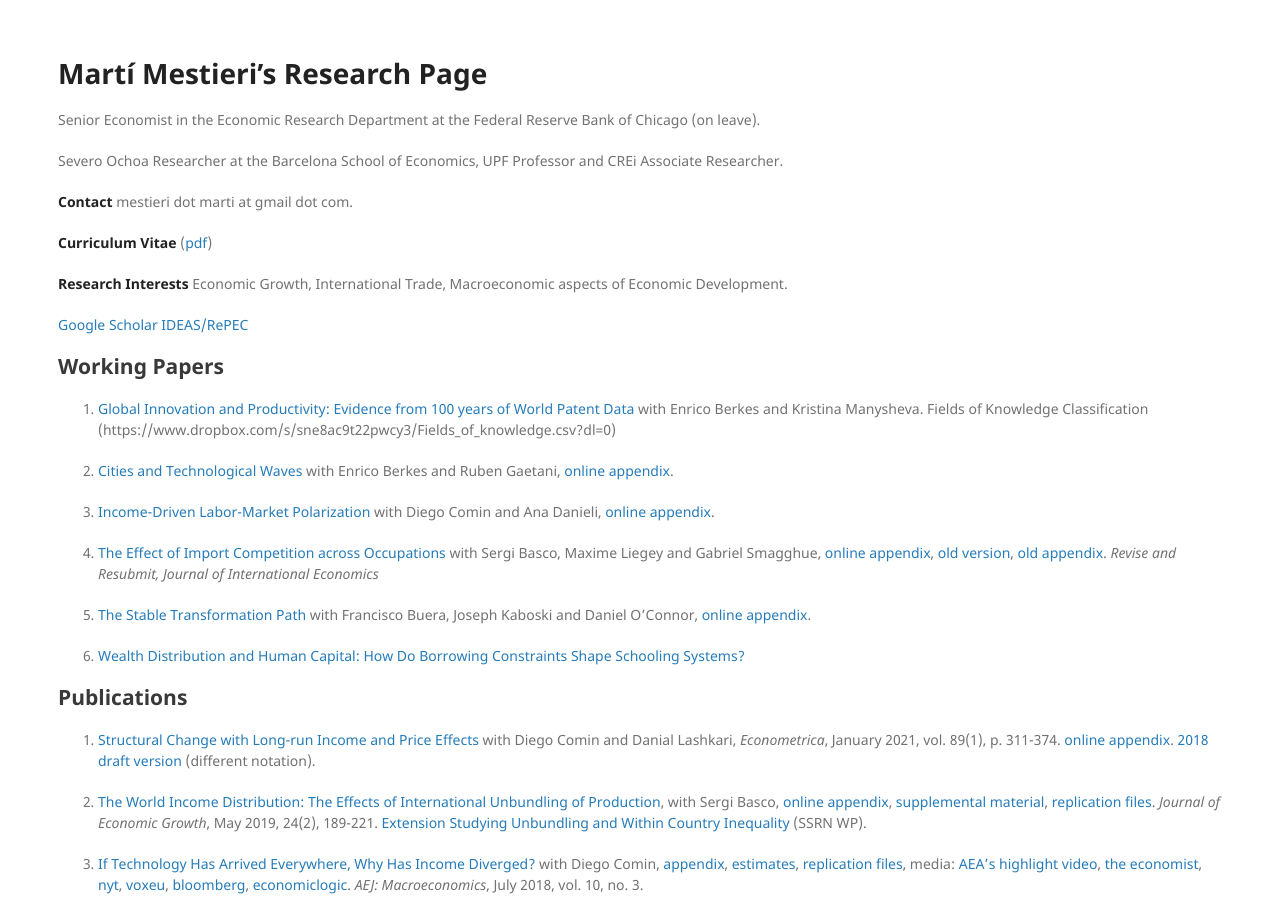
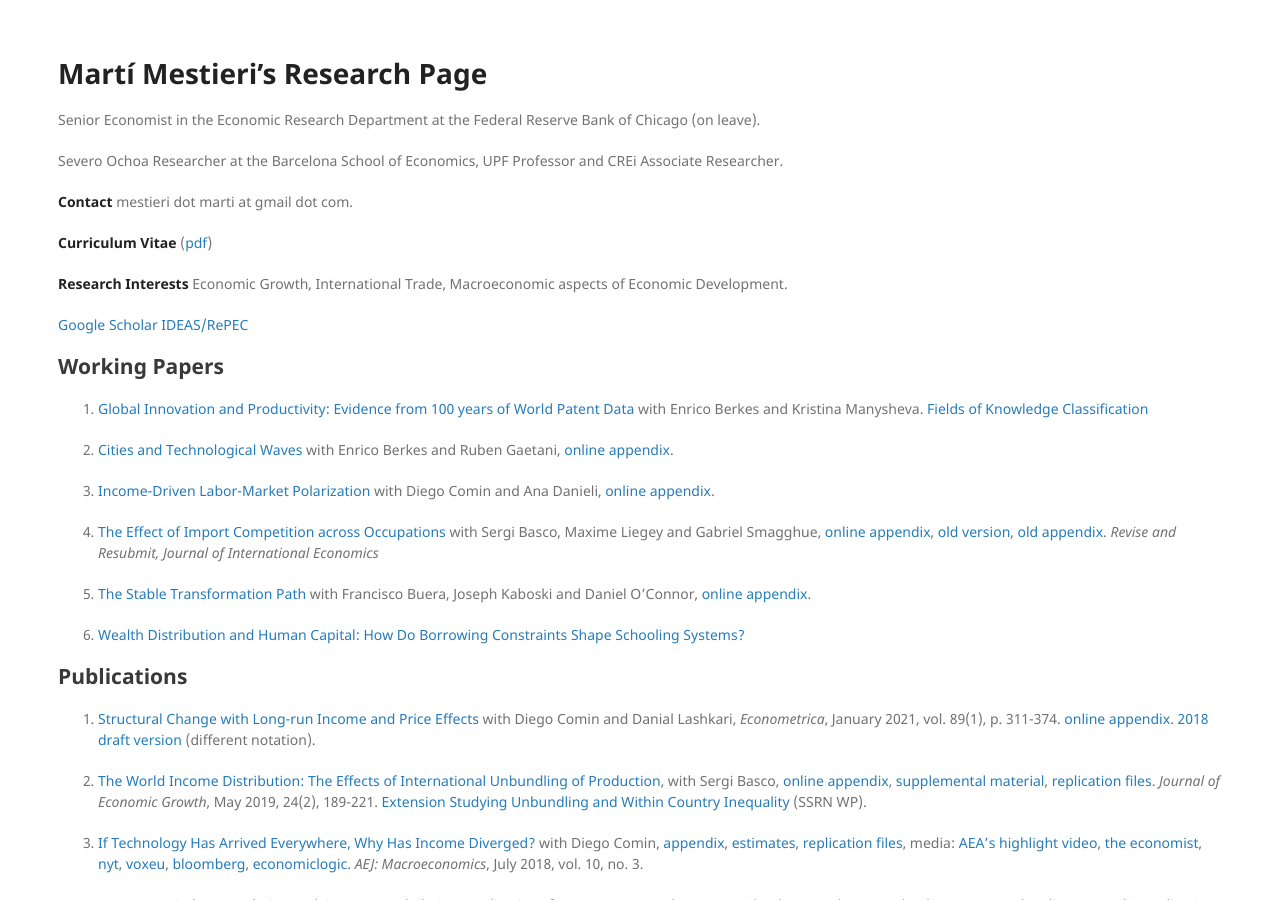
Before and after one commit to mestieri/mestieri.github.io, a Jekyll site: the page built from index.md, in a window 1280 px wide and 900 px high. Built offline with Jekyll 4.4.1, drawn with Linux system fonts in a browser that asks for light colours.

Commit message:
Update index.md

```diff
--- a/index.md
+++ b/index.md
@@ -22,7 +22,7 @@ Severo Ochoa Researcher at the Barcelona School of Economics, UPF Professor and
 ## Working Papers
 
 1. [Global Innovation and Productivity: Evidence from 100 years of World Patent Data](https://www.dropbox.com/s/h49z8tmqrtbzchr/bmm_website.pdf?dl=0) with Enrico Berkes and Kristina Manysheva.
-        Fields of Knowledge Classification (https://www.dropbox.com/s/sne8ac9t22pwcy3/Fields_of_knowledge.csv?dl=0)
+        [Fields of Knowledge Classification](https://www.dropbox.com/s/sne8ac9t22pwcy3/Fields_of_knowledge.csv?dl=0)
 
 2. [Cities and Technological Waves](https://www.dropbox.com/s/ucxup9hyh8ktz6g/BGM.pdf?dl=0) with Enrico Berkes and Ruben Gaetani, [online appendix](https://www.dropbox.com/s/tbea8yiks2fx6pn/BGM_onlineappendix.pdf?dl=0).
 
```
